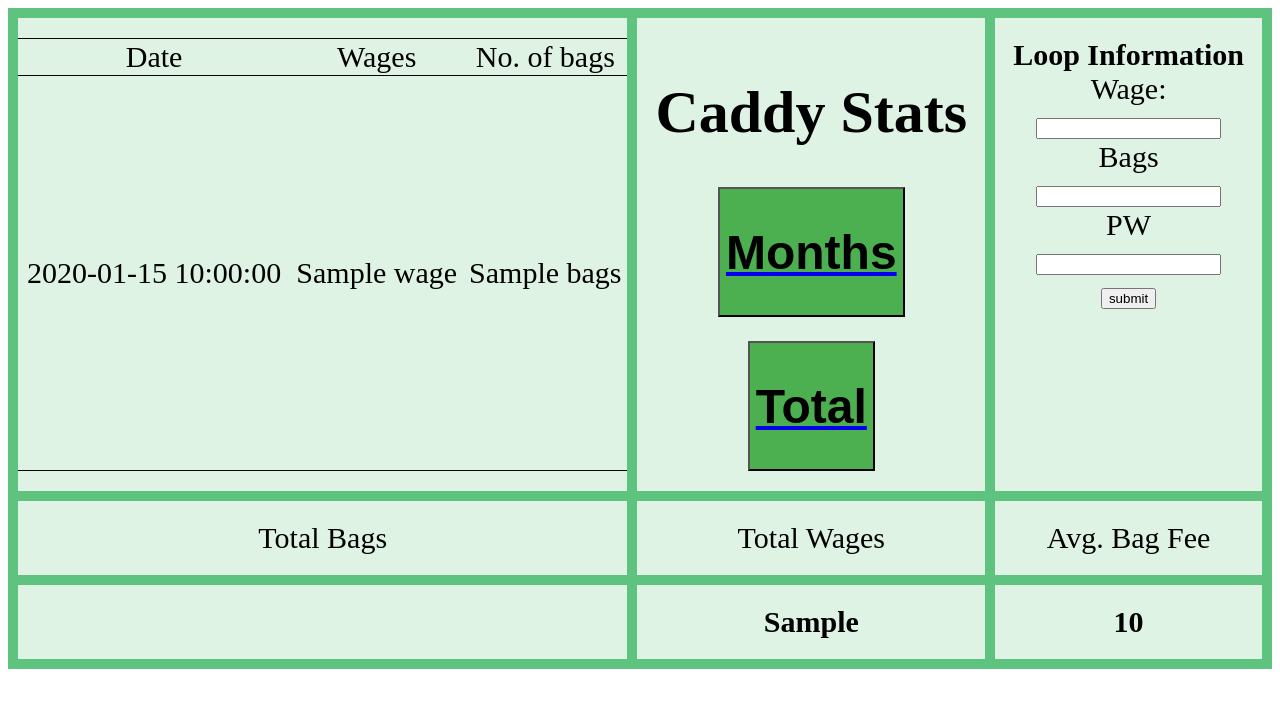
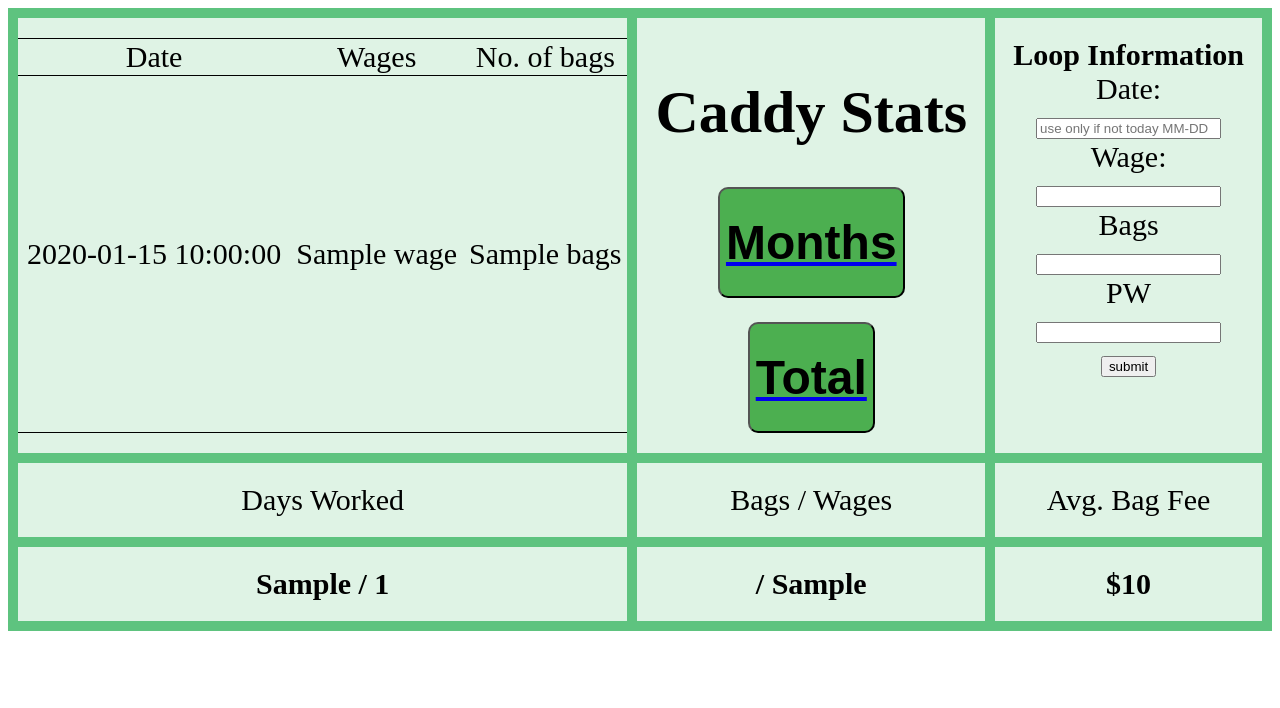
Before and after one commit to debboutr/collect, a Flask app: template templates/home.html in a window 1280 px wide. Shown: the top 708 px of the page. Run offline with Flask 2, Linux system fonts and the light colour scheme; the template is opened without the code that fills it: most values are stand-ins (such as "Sample title", 1, 10 or a date in 2020).

Commit message:
add date input

```diff
--- a/app.py
+++ b/app.py
@@ -11,16 +11,17 @@
 def home():
     HOME = str(Path(os.getcwd()).parent / "data")
     context = dict()
+    last_year = dt(2021, 12, 31, 4, 20, 47)
+    total_days = (dt.now() - last_year).days
     if request.method == "POST":
         date = dt.now().strftime("%m-%d")
         try:
+            day = request.form["day"]
             wage = request.form["wage"]
             bags = request.form["bags"]
             pw = request.form["pw"]
+            date = date if day == "" else day
             if pw == "47":
-
-                # import pdb
-                # pdb.set_trace()
                 with sql.connect(f"{HOME}/database.db") as con:
                     cur = con.cursor()
                     cur.execute(
@@ -37,15 +38,15 @@
     con = sql.connect(f"{HOME}/database.db")
     cursor = con.cursor()
 
-    find_all_wages = "select sum(wage) from loops"
-    cursor.execute(find_all_wages)
-    tot_wages = cursor.fetchone()[0]
+    find_wages = "select sum(wage), sum(bags) from loops"
+    cursor.execute(find_wages)
+    tot_wages, tot_bags = cursor.fetchone()
 
-    find_all_bags = "select sum(bags) from loops"
-    cursor.execute(find_all_bags)
-    tot_bags = cursor.fetchone()[0]
+    find_work_days = "select count(*) from loops where bags > 0"
+    cursor.execute(find_work_days)
+    work_days = cursor.fetchone()[0]
 
-    avg_wage = round((tot_wages / tot_bags), 2)
+    avg_wage = round(tot_wages / tot_bags, 2)
 
     con.row_factory = sql.Row
 
@@ -59,6 +60,8 @@
             "tot_wages": f"${tot_wages:,}",
             "avg_wage": avg_wage,
             "user": session,
+            "total_days": total_days,
+            "work_days": work_days,
         }
     )
     con.close()
--- a/static/css/main.css
+++ b/static/css/main.css
@@ -13,6 +13,11 @@
   font-size: 30px;
 }
 
+.bottom {
+    display: flex;
+    align-items: flex-end;
+    justify-content: center;
+}
 .alert {
     background-color: #E7745B;
     text-align: center;
@@ -47,7 +52,8 @@
     justify-content: center;
 }
 button {
-    height: 130px;
+    height: 111px;
     background-color: #4CAF50;
     font-size: 3rem;
+    border-radius: 10px;
 }
--- a/templates/home.html
+++ b/templates/home.html
@@ -6,14 +6,13 @@
   </head>
   <body>
     <div class="grid-container">
-        <div class="item1">
+      <div class="">
         <table>
            <thead>
               <td>Date</td>
               <td>Wages</td>
               <td>No. of bags</td>
            </thead>
-
            {% for row in rows %}
               <tr>
                  <td>{{ row["date"] }}</td>
@@ -23,7 +22,7 @@
            {% endfor %}
         </table>
       </div>
-        <div class="item2">
+      <div class="">
         <h1>Caddy Stats</h1>
         <a href="{{ url_for('months') }}">
           <button type="button">
@@ -36,9 +35,13 @@
           </button>
         </a>
       </div>
-        <div class="item3">
+      <div class="">
         <form action = "{{ url_for('home') }}" method = "POST">
          <b>Loop Information</b>
+           <br>
+           Date:
+           <br>
+           <input type = "text" name = "day" placeholder="use only if not today MM-DD" />
            <br>
            Wage:
            <br>
@@ -56,18 +59,17 @@
            <input type = "submit" value = "submit" /><br>
         </form>
       </div>
-        <div class="item4">Total Bags</div>
-        <div class="item5">Total Wages</div>
-        <div class="item6">Avg. Bag Fee</div>
-	<div class="item7"><b>{{ (tot_bags|string).rstrip('.0') }}</b></div>
-	<div class="item8"><b>{{ tot_wages }}</b></div>
-	<div class="item9"><b>{{ avg_wage  }}</b></div>
+      <div class="">Days Worked</div>
+      <div class="">Bags /  Wages</div>
+      <div class="">Avg. Bag Fee</div>
+      <div class=""><b>{{ work_days }} / {{ total_days}}</b></div>
+      <div class=""><b>{{ (tot_bags|string).rstrip('.0') }} / {{ tot_wages }}</b></div>
+      <div class=""><b> ${{ avg_wage  }}</b></div>
     </div>
     <div id="hideMe" class="alert">
       <h1>
         {{ msg }}
       </h1>
     </div>
-
   </body>
 </html>
--- a/templates/total.html
+++ b/templates/total.html
@@ -7,11 +7,13 @@
 
   <body>
     <div class="grid-container">
+      <div class="item1">
         <a href="{{ url_for('home') }}">
           <button type="button">
             <b>Home</b>
           </button>
         </a>
+      </div>
       <div class="item1">
         <table>
            <thead>
@@ -31,11 +33,13 @@
            {% endfor %}
         </table>
       </div>
+      <div class="bottom">
         <a href="{{ url_for('home') }}">
           <button type="button">
             <b>Home</b>
           </button>
         </a>
       </div>
+    </div>
   </body>
 </html>
```
Lines whose indentation alone changed are shown as unchanged.
